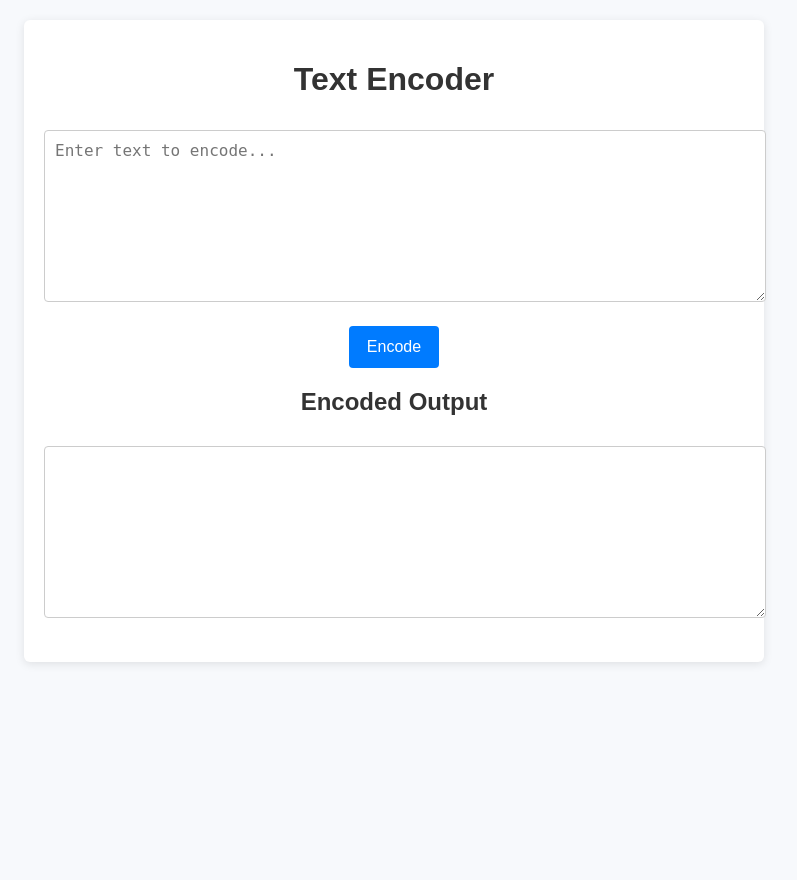
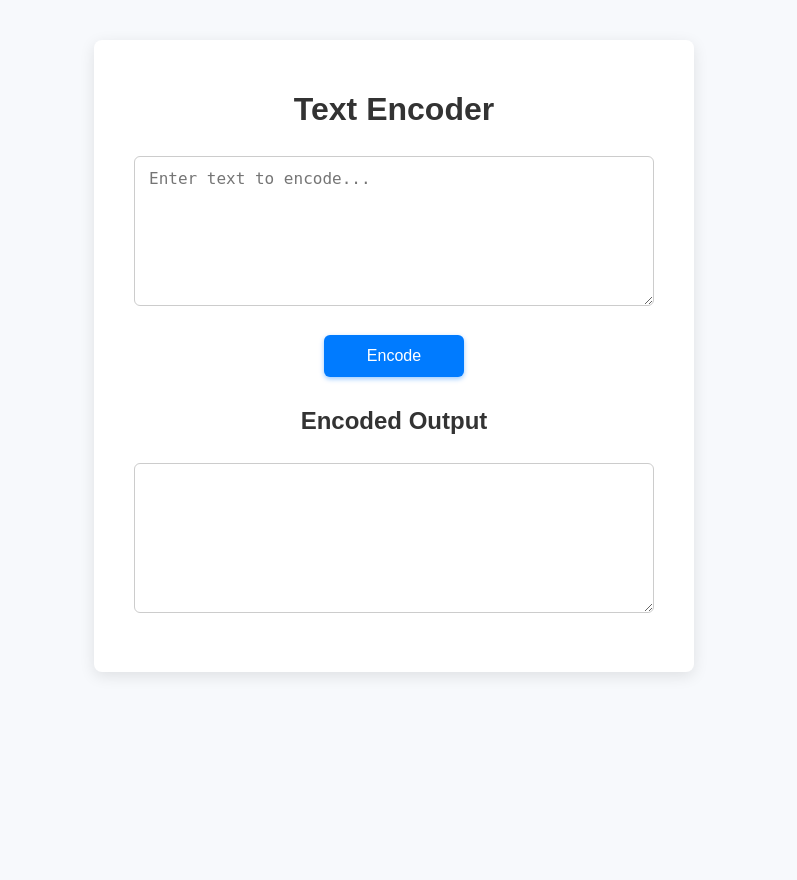
Before and after one commit to kaliwetees-dev/encoder, a PHP site: page / in a window 1280 px wide. Shown: the whole page, without its empty margins (246-1043 px from the left). Before the commit the page ends 664 px from the top, so only its background shows below. Run offline with PHP 8.4, Linux system fonts and the light colour scheme.

Commit message:
Update style.css

```diff
--- a/style.css
+++ b/style.css
@@ -1,49 +1,58 @@
+/* Body and container centering */
 body {
     font-family: Arial, sans-serif;
     background-color: #f7f9fc;
     margin: 0;
-    padding: 20px;
+    padding: 40px;
     display: flex;
     justify-content: center;
+    align-items: flex-start; /* align top vertically */
+    min-height: 100vh; /* full viewport height */
 }
 
 .container {
-    max-width: 700px;
+    max-width: 600px;    /* limit width for better text area layout */
     width: 100%;
     background-color: white;
-    padding: 20px;
-    border-radius: 6px;
-    box-shadow: 0 2px 10px rgb(0 0 0 / 0.1);
+    padding: 30px 40px;
+    border-radius: 8px;
+    box-shadow: 0 4px 15px rgba(0,0,0,0.1);
+    box-sizing: border-box;
 }
 
 h1, h2 {
     text-align: center;
     color: #333;
+    margin-bottom: 18px;
 }
 
 textarea {
     width: 100%;
     height: 150px;
     margin-top: 10px;
-    margin-bottom: 20px;
-    padding: 10px;
+    margin-bottom: 25px;
+    padding: 12px 14px;
     font-size: 1rem;
     border: 1px solid #ccc;
-    border-radius: 4px;
+    border-radius: 6px;
     resize: vertical;
+    box-sizing: border-box;
+    font-family: monospace;
 }
 
 button {
     background-color: #007bff;
     color: white;
     border: none;
-    padding: 12px 18px;
+    padding: 12px 20px;
     font-size: 16px;
-    border-radius: 4px;
+    border-radius: 6px;
     cursor: pointer;
     display: block;
-    margin: 0 auto 20px;
+    margin: 0 auto 30px auto; /* center horizontally */
+    width: 140px;
     transition: background-color 0.3s ease;
+    box-shadow: 0 2px 5px rgba(0, 123, 255, 0.4);
 }
 
 button:hover {
```
